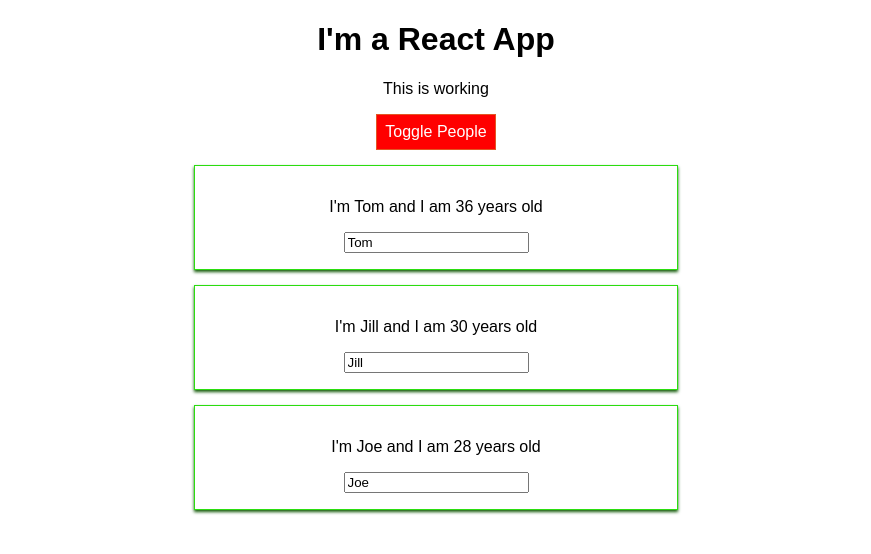
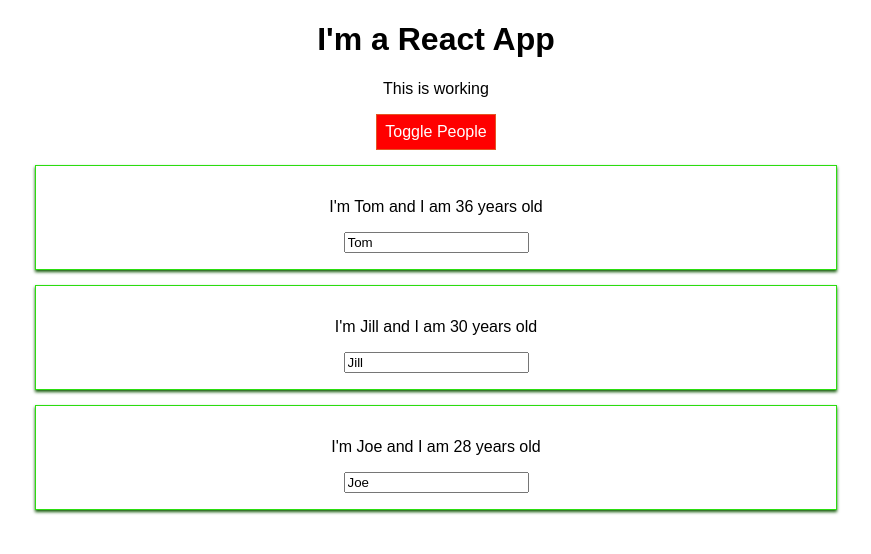
Before and after one commit to ETS-ReactNative4/react-complete-guide-1, a React (Create React App) app: page / in a window 1280 px wide. Both pictures are taken after a click on the button "Toggle People". Shown: the top 554 px of the page, without its empty margins (204-1075 px from the left). Built offline with nearby package versions, Linux system fonts and the light colour scheme.

Commit message:
lec66 commiting after removing radium stuff and before running npm eject

```diff
--- a/src/App.js
+++ b/src/App.js
@@ -1,7 +1,6 @@
 import React, { Component } from 'react';
 import './App.css';
 import Person from './Person/Person';
-import Radium, { StyleRoot } from 'radium';
 
 class App extends Component {
   state = {
@@ -61,11 +60,7 @@
       font: 'inherit',
       border: '1px solid #e25724',
       padding: '8px',
-      cursor: 'pointer',
-      ':hover': {
-        backgroundColor: 'lightgreen',
-        color: 'black'
-      }
+      cursor: 'pointer'
     };
 
     let persons = null;
@@ -109,7 +104,6 @@
     }
 
     return (
-      <StyleRoot>
       <div className="App">
         <h1>I'm a React App</h1>
         <p className={classes.join(' ')}>This is working</p>
@@ -117,10 +111,9 @@
       {/*Below is jsx that will only show if persons is set to true*/}
         {persons}
       </div>
-      </StyleRoot>
     );
     //return React.createElement('div', {className: 'App'}, React.createElement('h1', null, 'is this a React App!!!!'));
   }
 }
 
-export default Radium(App);
+export default App;
--- a/src/Person/Person.css
+++ b/src/Person/Person.css
@@ -7,6 +7,8 @@
     text-align: center;
 }
 
+/*this is just one way of using media queries, but theres
+a better way to use them with radium (see app.js) */
 /*@media (min-width: 500px) {
     .Person {
         width: 450px;
--- a/src/Person/Person.js
+++ b/src/Person/Person.js
@@ -1,17 +1,11 @@
 import React from 'react';
 //make sure to include .css extension when importing these
 import './Person.css';
-import Radium from 'radium';
+
 
 const person = (props) => {
-    const style = {
-        '@media (min-width: 500px)': {
-            width: '450px',
-        }
-    };
-
     return (
-        <div className="Person" style={style}>
+        <div className="Person">
             <p onClick={props.click}>I'm {props.name} and I am {props.age} years old</p>
             <p>{props.children}</p>
             <input type='text' onChange={props.changed} value={props.name}/>
@@ -19,4 +13,4 @@
     )
 }
 
-export default Radium(person);
+export default person;
```
